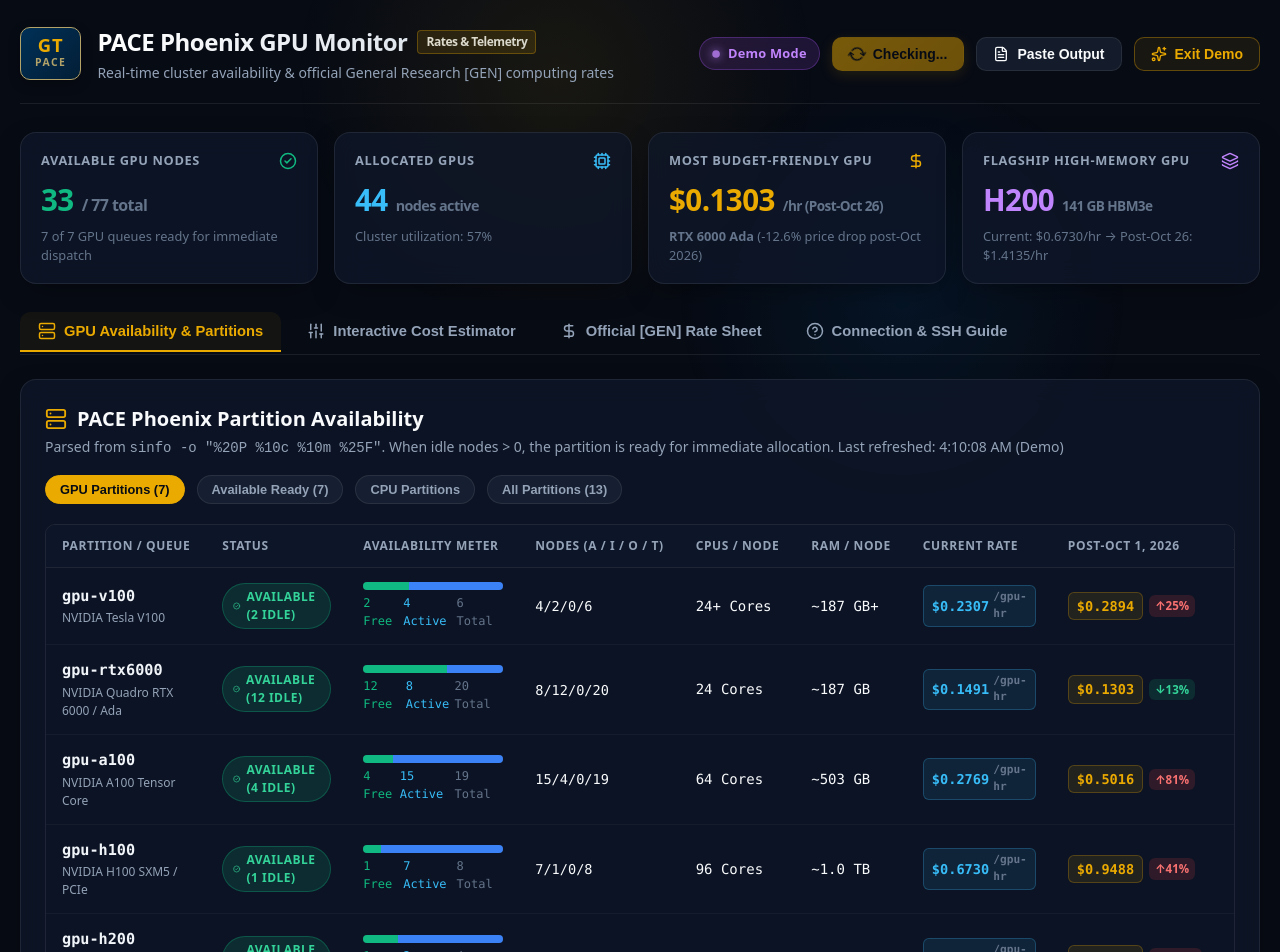
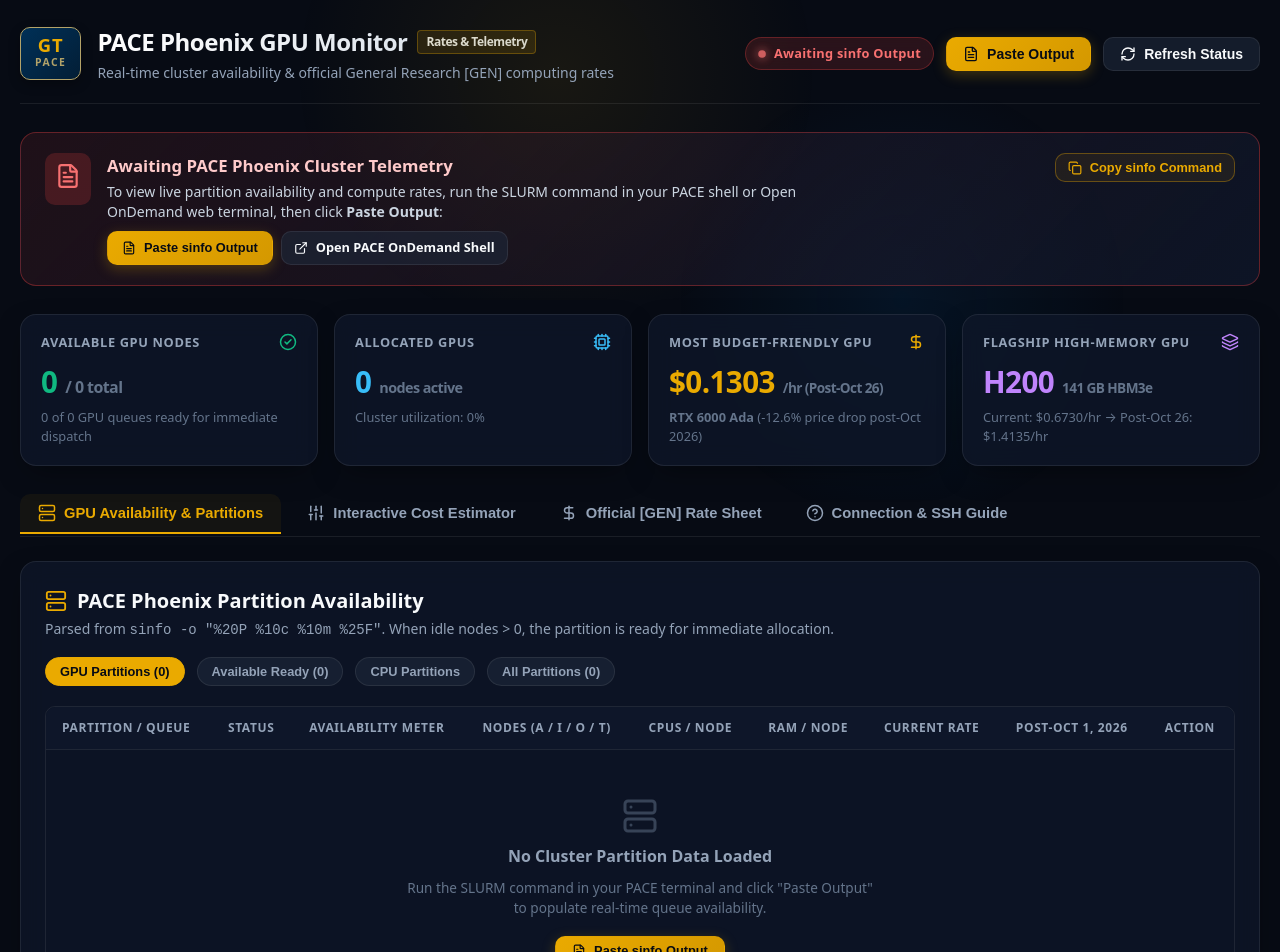
Before and after one commit to Jerryliu3547/pace_gpu, a Next.js app: page / in a window 1280 px wide. Shown: the top 952 px of the page. Built offline with nearby package versions, Linux system fonts and the light colour scheme.

Commit message:
Remove Demo Mode and focus dashboard on live SLURM output pasting

```diff
--- a/src/app/page.tsx
+++ b/src/app/page.tsx
@@ -28,7 +28,7 @@
   Terminal,
 } from 'lucide-react';
 import { PACE_RATES, ComputeRate, calculateRateDelta, getRateForPartition } from '@/lib/rates';
-import { SlurmPartitionNode, DEMO_SINFO_OUTPUT, parseSinfoOutput } from '@/lib/slurm-parser';
+import { SlurmPartitionNode, parseSinfoOutput } from '@/lib/slurm-parser';
 
 type FilterType = 'all' | 'available' | 'gpu-only' | 'cpu-only';
 type TabType = 'availability' | 'calculator' | 'rate-sheet' | 'help';
@@ -64,9 +64,8 @@
 
   // Cluster data states
   const [partitions, setPartitions] = useState<SlurmPartitionNode[]>([]);
-  const [isConnected, setIsConnected] = useState<boolean>(true);
-  const [isDemoMode, setIsDemoMode] = useState<boolean>(false);
-  const [isLoading, setIsLoading] = useState<boolean>(true);
+  const [isConnected, setIsConnected] = useState<boolean>(false);
+  const [isLoading, setIsLoading] = useState<boolean>(false);
   const [lastUpdated, setLastUpdated] = useState<string | null>(null);
   const [rawTerminalOutput, setRawTerminalOutput] = useState<string>('');
   const [connectionError, setConnectionError] = useState<string | null>(null);
@@ -99,54 +98,20 @@
 
   const basePath = process.env.NEXT_PUBLIC_BASE_PATH || '';
 
-  const enableDemoMode = () => {
-    setIsDemoMode(true);
-    setIsConnected(true);
-    setConnectionError(null);
-    setPartitions(parseSinfoOutput(DEMO_SINFO_OUTPUT));
-    setRawTerminalOutput(DEMO_SINFO_OUTPUT);
-    setLastUpdated(`${new Date().toLocaleTimeString()} (Demo)`);
-  };
-
-  const exitDemoMode = () => {
-    setIsDemoMode(false);
-    setIsConnected(false);
-    setPartitions([]);
-    setRawTerminalOutput('');
-    setLastUpdated(null);
-    setConnectionError('Demo Mode disabled. In static deployment, open the PACE Open OnDemand Shell or your terminal, copy the sinfo command, and click "Paste Output".');
-  };
-
-  const toggleDemoMode = () => {
-    if (isDemoMode) {
-      exitDemoMode();
-    } else {
-      enableDemoMode();
-    }
-  };
-
   const handleRefresh = () => {
     setIsLoading(true);
     setTimeout(() => {
-      if (isDemoMode) {
-        setPartitions(parseSinfoOutput(DEMO_SINFO_OUTPUT));
-        setRawTerminalOutput(DEMO_SINFO_OUTPUT);
-        setLastUpdated(`${new Date().toLocaleTimeString()} (Demo)`);
-      } else if (rawTerminalOutput) {
-        setPartitions(parseSinfoOutput(rawTerminalOutput));
-        setLastUpdated(`${new Date().toLocaleTimeString()} (Manual Paste)`);
+      if (rawTerminalOutput.trim()) {
+        const parsed = parseSinfoOutput(rawTerminalOutput);
+        setPartitions(parsed);
+        setIsConnected(true);
+        setLastUpdated(`${new Date().toLocaleTimeString()} (Refreshed)`);
       } else {
-        setIsConnected(false);
-        setConnectionError('To refresh live data, please paste updated sinfo output or toggle Demo Mode.');
+        setIsPasteModalOpen(true);
       }
       setIsLoading(false);
     }, 300);
   };
-
-  // Initial fetch on mount only (no background polling)
-  useEffect(() => {
-    enableDemoMode();
-  }, []);
 
   const handleManualPasteSubmit = () => {
     if (!pasteInputText.trim()) return;
@@ -154,9 +119,8 @@
     setPartitions(parsed);
     setRawTerminalOutput(pasteInputText);
     setIsConnected(true);
-    setIsDemoMode(false);
     setConnectionError(null);
-    setLastUpdated(`${new Date().toLocaleTimeString()} (Manual Paste)`);
+    setLastUpdated(`${new Date().toLocaleTimeString()}`);
     setIsPasteModalOpen(false);
   };
 
@@ -280,49 +244,39 @@
 
         <div className="header-actions">
           {/* Status badge */}
-          {isConnected ? (
-            <div className={`status-pill ${isDemoMode ? 'demo' : 'connected'}`}>
+          {isConnected && partitions.length > 0 ? (
+            <div className="status-pill connected">
               <div className="pulse-dot" />
-              <span>{isDemoMode ? 'Demo Mode' : 'Live Output Loaded'}</span>
+              <span>Live Output Loaded ({partitions.length} Queues)</span>
             </div>
           ) : (
             <div className="status-pill disconnected">
               <div className="pulse-dot" />
-              <span>Offline / No Data</span>
+              <span>Awaiting sinfo Output</span>
             </div>
           )}
 
-          {/* Action: Manual Refresh (only queries on click) */}
-          <button
-            id="refresh-btn"
-            className="btn btn-primary"
-            onClick={handleRefresh}
-            disabled={isLoading}
-            title="Queries sinfo via SSH or cached paste on-demand"
-          >
-            <RefreshCw size={16} className={isLoading ? 'spin' : ''} />
-            <span>{isLoading ? 'Checking...' : 'Refresh Status'}</span>
-          </button>
-
-          {/* Action: Paste Output */}
+          {/* Action: Paste Output (Primary Action) */}
           <button
             id="paste-output-btn"
-            className="btn btn-secondary"
+            className="btn btn-primary"
             onClick={() => setIsPasteModalOpen(true)}
-            title="Paste raw sinfo command output"
+            title="Paste raw sinfo command output from PACE Phoenix"
           >
             <FileText size={16} />
             <span>Paste Output</span>
           </button>
 
-          {/* Action: Demo Mode Toggle */}
+          {/* Action: Manual Refresh (only queries on click) */}
           <button
-            id="toggle-demo-btn"
-            className={`btn ${isDemoMode ? 'btn-gold-outline' : 'btn-secondary'}`}
-            onClick={toggleDemoMode}
+            id="refresh-btn"
+            className="btn btn-secondary"
+            onClick={handleRefresh}
+            disabled={isLoading}
+            title="Refresh or re-parse output"
           >
-            <Sparkles size={16} />
-            <span>{isDemoMode ? 'Exit Demo' : 'Demo Mode'}</span>
+            <RefreshCw size={16} className={isLoading ? 'spin' : ''} />
+            <span>{isLoading ? 'Checking...' : 'Refresh Status'}</span>
           </button>
         </div>
       </header>
@@ -332,40 +286,32 @@
         <section className="alert-banner">
           <div className="alert-banner-content">
             <div className="alert-icon">
-              <ShieldAlert size={26} />
+              <FileText size={26} />
             </div>
             <div className="alert-text">
-              <h3>PACE Phoenix Cluster Data Not Loaded</h3>
+              <h3>Awaiting PACE Phoenix Cluster Telemetry</h3>
               <p>
-                You have exited Demo Mode. To view live availability, connect to <strong>Georgia Tech VPN</strong>, run the SLURM command in your PACE shell, and click <strong>Paste Output</strong>. Or re-enable Demo Mode anytime.
+                To view live partition availability and compute rates, run the SLURM command in your PACE shell or Open OnDemand web terminal, then click <strong>Paste Output</strong>:
               </p>
               <div style={{ marginTop: '10px', display: 'flex', gap: '8px', flexWrap: 'wrap' }}>
+                <button
+                  className="btn btn-primary"
+                  style={{ fontSize: '0.8rem', padding: '6px 14px' }}
+                  onClick={() => setIsPasteModalOpen(true)}
+                >
+                  <FileText size={14} />
+                  <span>Paste sinfo Output</span>
+                </button>
                 <a
                   href="https://ondemand-phoenix.pace.gatech.edu/pun/sys/shell/ssh/login-phoenix.pace.gatech.edu"
                   target="_blank"
                   rel="noopener noreferrer"
-                  className="btn btn-primary"
+                  className="btn btn-secondary"
                   style={{ fontSize: '0.8rem', padding: '6px 12px' }}
                 >
                   <ExternalLink size={14} />
-                  <span>Open PACE OnDemand Web Shell</span>
+                  <span>Open PACE OnDemand Shell</span>
                 </a>
-                <button
-                  className="btn btn-secondary"
-                  style={{ fontSize: '0.8rem', padding: '6px 12px' }}
-                  onClick={enableDemoMode}
-                >
-                  <Sparkles size={14} />
-                  <span>Enter Demo Mode</span>
-                </button>
-                <button
-                  className="btn btn-secondary"
-                  style={{ fontSize: '0.8rem', padding: '6px 12px' }}
-                  onClick={() => setIsPasteModalOpen(true)}
-                >
-                  <FileText size={14} />
-                  <span>Paste sinfo Output Manually</span>
-                </button>
               </div>
             </div>
           </div>
@@ -538,22 +484,18 @@
                       <div style={{ display: 'flex', flexDirection: 'column', alignItems: 'center', gap: '10px' }}>
                         <Server size={36} color="var(--text-muted)" style={{ opacity: 0.5 }} />
                         <div style={{ fontSize: '1rem', fontWeight: 600, color: 'var(--text-secondary)' }}>
-                          {isDemoMode ? 'No partitions matching current filter' : 'Demo Mode Disabled — No Partition Data'}
+                          {partitions.length === 0 ? 'No Cluster Partition Data Loaded' : 'No partitions matching current filter'}
                         </div>
                         <p style={{ fontSize: '0.85rem', maxWidth: '480px', margin: '0 auto', color: 'var(--text-muted)' }}>
-                          {isDemoMode
-                            ? 'Try switching to another filter or clearing your search.'
-                            : 'You have exited Demo Mode. Paste your live sinfo terminal output to view real-time availability, or restore Demo Mode anytime.'}
+                          {partitions.length === 0
+                            ? 'Run the SLURM command in your PACE terminal and click "Paste Output" to populate real-time queue availability.'
+                            : 'Try switching to another filter or clearing your search query.'}
                         </p>
-                        {!isDemoMode && (
-                          <div style={{ display: 'flex', gap: '10px', marginTop: '8px' }}>
-                            <button className="btn btn-primary" style={{ fontSize: '0.8rem', padding: '6px 14px' }} onClick={() => setIsPasteModalOpen(true)}>
+                        {partitions.length === 0 && (
+                          <div style={{ marginTop: '8px' }}>
+                            <button className="btn btn-primary" style={{ fontSize: '0.8rem', padding: '6px 16px' }} onClick={() => setIsPasteModalOpen(true)}>
                               <FileText size={14} />
                               <span>Paste sinfo Output</span>
-                            </button>
-                            <button className="btn btn-secondary" style={{ fontSize: '0.8rem', padding: '6px 14px' }} onClick={enableDemoMode}>
-                              <Sparkles size={14} />
-                              <span>Restore Demo Data</span>
                             </button>
                           </div>
                         )}
--- a/src/lib/slurm-parser.ts
+++ b/src/lib/slurm-parser.ts
@@ -82,18 +82,3 @@
 
   return parsedNodes;
 }
-
-export const DEMO_SINFO_OUTPUT = `PARTITION             CPUS       MEMORY     NODES(A/I/O/T)
-gpu-v100              24+        191000+    4/2/0/6
-gpu-rtx6000           24         191000     8/12/0/20
-gpu-a100              64         515000     15/4/0/19
-gpu-h100              96         1000000    7/1/0/8
-gpu-h200              96         1000000    3/1/0/4
-gpu-l40s              64         515000     6/10/0/16
-gpu-rtxpro-blackwell  64         515000     1/3/0/4
-cpu-small*            24         191000     46/14/2/62
-cpu-medium            48         384000     22/8/0/30
-cpu-large             96         768000     13/2/1/16
-cpu-sas               48         384000     5/5/0/10
-cpu-amd               64         256000     18/14/0/32
-cpu-gnr               128        1024000    4/8/0/12`;
```
